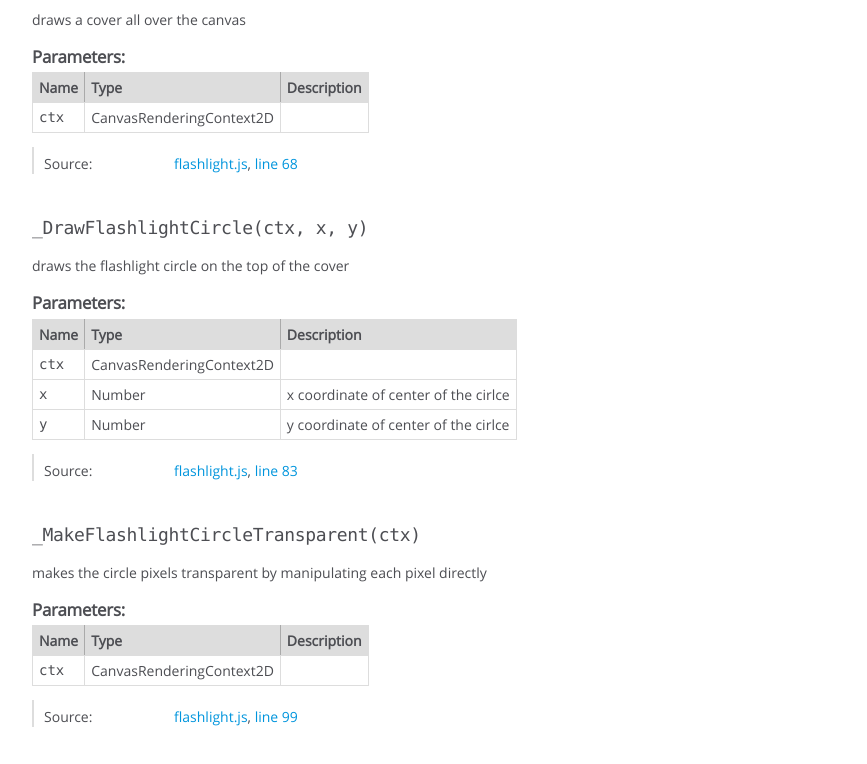
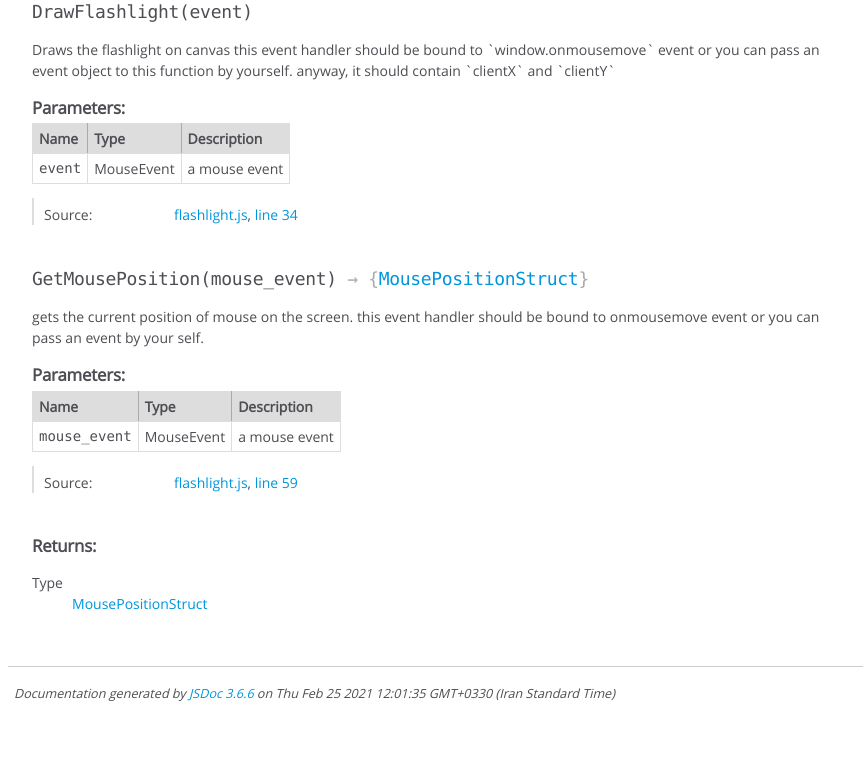
Before and after one commit to Amohammadi2/Flashlight2DJS, a website: page docs/Flashlight.html in a window 1280 px wide. Shown: the part 661-1425 px from the top of the page, without its empty margins (0-867 px from the left). After the commit the page ends 1379 px from the top, so only its background shows below. Drawn offline with Linux system fonts and the light colour scheme.

Commit message:
removed private functions from public docs

```diff
--- a/docs/Flashlight.html
+++ b/docs/Flashlight.html
@@ -146,6 +146,29 @@
 
         <tr>
 
+                <td class="name"><code>cover_color</code></td>
+
+
+            <td class="type">
+
+
+<span class="param-type">String</span>
+
+
+
+            </td>
+
+
+
+
+
+            <td class="description last">the color of the cover around flashlight</td>
+        </tr>
+
+
+
+        <tr>
+
                 <td class="name"><code>radious</code></td>
 
 
@@ -256,7 +279,7 @@
 
     <dt class="tag-source">Source:</dt>
     <dd class="tag-source"><ul class="dummy"><li>
-        <a href="flashlight.js.html">flashlight.js</a>, <a href="flashlight.js.html#line11">line 11</a>
+        <a href="flashlight.js.html">flashlight.js</a>, <a href="flashlight.js.html#line12">line 12</a>
     </li></ul></dd>
 
 
@@ -305,463 +328,6 @@
 
 
         <h3 class="subsection-title">Methods</h3>
-
-
-
-
-
-
-
-    <h4 class="name" id="_DrawCover"><span class="type-signature"></span>_DrawCover<span class="signature">(ctx)</span><span class="type-signature"></span></h4>
-
-
-
-
-
-
-<div class="description">
-    draws a cover all over the canvas
-</div>
-
-
-
-
-
-
-
-
-
-    <h5>Parameters:</h5>
-
-
-<table class="params">
-    <thead>
-    <tr>
-
-        <th>Name</th>
-
-
-        <th>Type</th>
-
-
-
-
-
-        <th class="last">Description</th>
-    </tr>
-    </thead>
-
-    <tbody>
-
-
-        <tr>
-
-                <td class="name"><code>ctx</code></td>
-
-
-            <td class="type">
-
-
-<span class="param-type">CanvasRenderingContext2D</span>
-
-
-
-            </td>
-
-
-
-
-
-            <td class="description last"></td>
-        </tr>
-
-
-    </tbody>
-</table>
-
-
-
-
-
-
-<dl class="details">
-
-
-
-
-
-
-
-
-
-
-
-
-
-
-
-
-
-
-
-
-
-
-
-
-
-
-    <dt class="tag-source">Source:</dt>
-    <dd class="tag-source"><ul class="dummy"><li>
-        <a href="flashlight.js.html">flashlight.js</a>, <a href="flashlight.js.html#line68">line 68</a>
-    </li></ul></dd>
-
-
-
-
-
-
-
-</dl>
-
-
-
-
-
-
-
-
-
-
-
-
-
-
-
-
-
-
-
-
-
-
-
-
-
-
-    <h4 class="name" id="_DrawFlashlightCircle"><span class="type-signature"></span>_DrawFlashlightCircle<span class="signature">(ctx, x, y)</span><span class="type-signature"></span></h4>
-
-
-
-
-
-
-<div class="description">
-    draws the flashlight circle on the top of the cover
-</div>
-
-
-
-
-
-
-
-
-
-    <h5>Parameters:</h5>
-
-
-<table class="params">
-    <thead>
-    <tr>
-
-        <th>Name</th>
-
-
-        <th>Type</th>
-
-
-
-
-
-        <th class="last">Description</th>
-    </tr>
-    </thead>
-
-    <tbody>
-
-
-        <tr>
-
-                <td class="name"><code>ctx</code></td>
-
-
-            <td class="type">
-
-
-<span class="param-type">CanvasRenderingContext2D</span>
-
-
-
-            </td>
-
-
-
-
-
-            <td class="description last"></td>
-        </tr>
-
-
-
-        <tr>
-
-                <td class="name"><code>x</code></td>
-
-
-            <td class="type">
-
-
-<span class="param-type">Number</span>
-
-
-
-            </td>
-
-
-
-
-
-            <td class="description last">x coordinate of center of the cirlce</td>
-        </tr>
-
-
-
-        <tr>
-
-                <td class="name"><code>y</code></td>
-
-
-            <td class="type">
-
-
-<span class="param-type">Number</span>
-
-
-
-            </td>
-
-
-
-
-
-            <td class="description last">y coordinate of center of the cirlce</td>
-        </tr>
-
-
-    </tbody>
-</table>
-
-
-
-
-
-
-<dl class="details">
-
-
-
-
-
-
-
-
-
-
-
-
-
-
-
-
-
-
-
-
-
-
-
-
-
-
-    <dt class="tag-source">Source:</dt>
-    <dd class="tag-source"><ul class="dummy"><li>
-        <a href="flashlight.js.html">flashlight.js</a>, <a href="flashlight.js.html#line83">line 83</a>
-    </li></ul></dd>
-
-
-
-
-
-
-
-</dl>
-
-
-
-
-
-
-
-
-
-
-
-
-
-
-
-
-
-
-
-
-
-
-
-
-
-
-    <h4 class="name" id="_MakeFlashlightCircleTransparent"><span class="type-signature"></span>_MakeFlashlightCircleTransparent<span class="signature">(ctx)</span><span class="type-signature"></span></h4>
-
-
-
-
-
-
-<div class="description">
-    makes the circle pixels transparent by manipulating each pixel directly
-</div>
-
-
-
-
-
-
-
-
-
-    <h5>Parameters:</h5>
-
-
-<table class="params">
-    <thead>
-    <tr>
-
-        <th>Name</th>
-
-
-        <th>Type</th>
-
-
-
-
-
-        <th class="last">Description</th>
-    </tr>
-    </thead>
-
-    <tbody>
-
-
-        <tr>
-
-                <td class="name"><code>ctx</code></td>
-
-
-            <td class="type">
-
-
-<span class="param-type">CanvasRenderingContext2D</span>
-
-
-
-            </td>
-
-
-
-
-
-            <td class="description last"></td>
-        </tr>
-
-
-    </tbody>
-</table>
-
-
-
-
-
-
-<dl class="details">
-
-
-
-
-
-
-
-
-
-
-
-
-
-
-
-
-
-
-
-
-
-
-
-
-
-
-    <dt class="tag-source">Source:</dt>
-    <dd class="tag-source"><ul class="dummy"><li>
-        <a href="flashlight.js.html">flashlight.js</a>, <a href="flashlight.js.html#line99">line 99</a>
-    </li></ul></dd>
-
-
-
-
-
-
-
-</dl>
-
-
-
-
-
-
-
-
-
-
-
-
-
-
-
-
-
-
-
 
 
 
@@ -874,7 +440,7 @@ anyway, it should contain `clientX` and `clientY`
 
     <dt class="tag-source">Source:</dt>
     <dd class="tag-source"><ul class="dummy"><li>
-        <a href="flashlight.js.html">flashlight.js</a>, <a href="flashlight.js.html#line33">line 33</a>
+        <a href="flashlight.js.html">flashlight.js</a>, <a href="flashlight.js.html#line34">line 34</a>
     </li></ul></dd>
 
 
@@ -1014,7 +580,7 @@ you can pass an event by your self.
 
     <dt class="tag-source">Source:</dt>
     <dd class="tag-source"><ul class="dummy"><li>
-        <a href="flashlight.js.html">flashlight.js</a>, <a href="flashlight.js.html#line58">line 58</a>
+        <a href="flashlight.js.html">flashlight.js</a>, <a href="flashlight.js.html#line59">line 59</a>
     </li></ul></dd>
 
 
@@ -1084,7 +650,7 @@ you can pass an event by your self.
 <br class="clear">
 
 <footer>
-    Documentation generated by <a href="https://github.com/jsdoc/jsdoc">JSDoc 3.6.6</a> on Thu Feb 25 2021 11:57:18 GMT+0330 (Iran Standard Time)
+    Documentation generated by <a href="https://github.com/jsdoc/jsdoc">JSDoc 3.6.6</a> on Thu Feb 25 2021 12:01:35 GMT+0330 (Iran Standard Time)
 </footer>
 
 <script> prettyPrint(); </script>
```
Also changed, not shown: docs/flashlight.js.html (+5 -1 lines), docs/global.html (+2 -2 lines), docs/index.html (+1 -1 lines), dist/js/flashlight.js.
